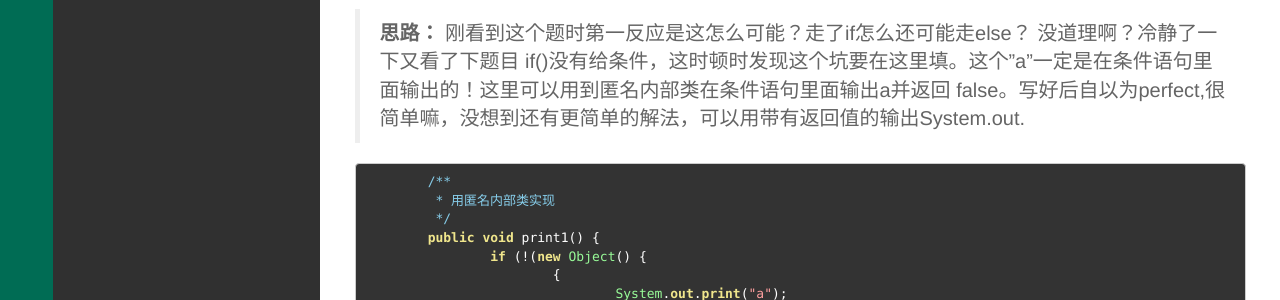
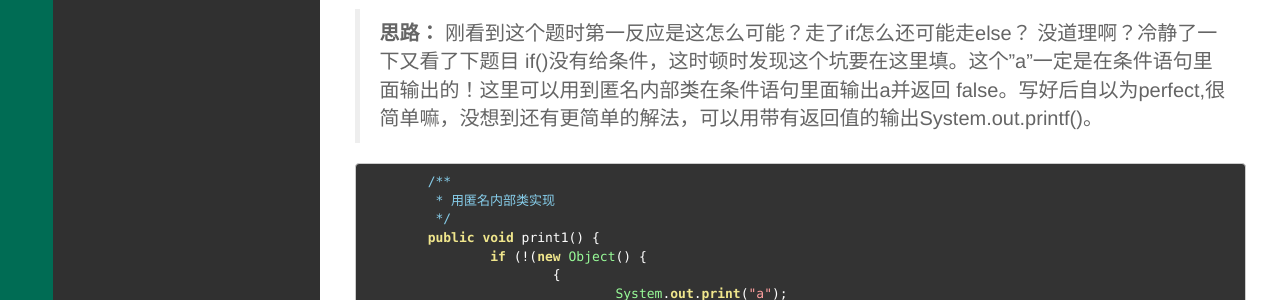
Before and after one commit to yeyafei/yeyafei.github.io, a Jekyll site: the page built from _posts/编程/2016-11-18-小编程题.md, in a window 1280 px wide. Shown: the part 443-743 px from the top of the page. Built offline with Jekyll 4.4.1, drawn with Linux system fonts in a browser that asks for light colours; Markdown is read by kramdown in place of the engine named in the settings; comment, search, counter and statistics services are not loaded.

Commit message:
add 2016-11-18

````diff
--- a/_posts/编程/2016-11-18-小编程题.md
+++ b/_posts/编程/2016-11-18-小编程题.md
@@ -24,7 +24,7 @@ description:
 	}
 ```
 
-> **思路：** 刚看到这个题时第一反应是这怎么可能？走了if怎么还可能走else？ 没道理啊？冷静了一下又看了下题目 if()没有给条件，这时顿时发现这个坑要在这里填。这个"a"一定是在条件语句里面输出的！这里可以用到匿名内部类在条件语句里面输出a并返回 false。写好后自以为perfect,很简单嘛，没想到还有更简单的解法，可以用带有返回值的输出System.out.
+> **思路：** 刚看到这个题时第一反应是这怎么可能？走了if怎么还可能走else？ 没道理啊？冷静了一下又看了下题目 if()没有给条件，这时顿时发现这个坑要在这里填。这个"a"一定是在条件语句里面输出的！这里可以用到匿名内部类在条件语句里面输出a并返回 false。写好后自以为perfect,很简单嘛，没想到还有更简单的解法，可以用带有返回值的输出System.out.printf()。
 
 ``` java
 	/**
````
